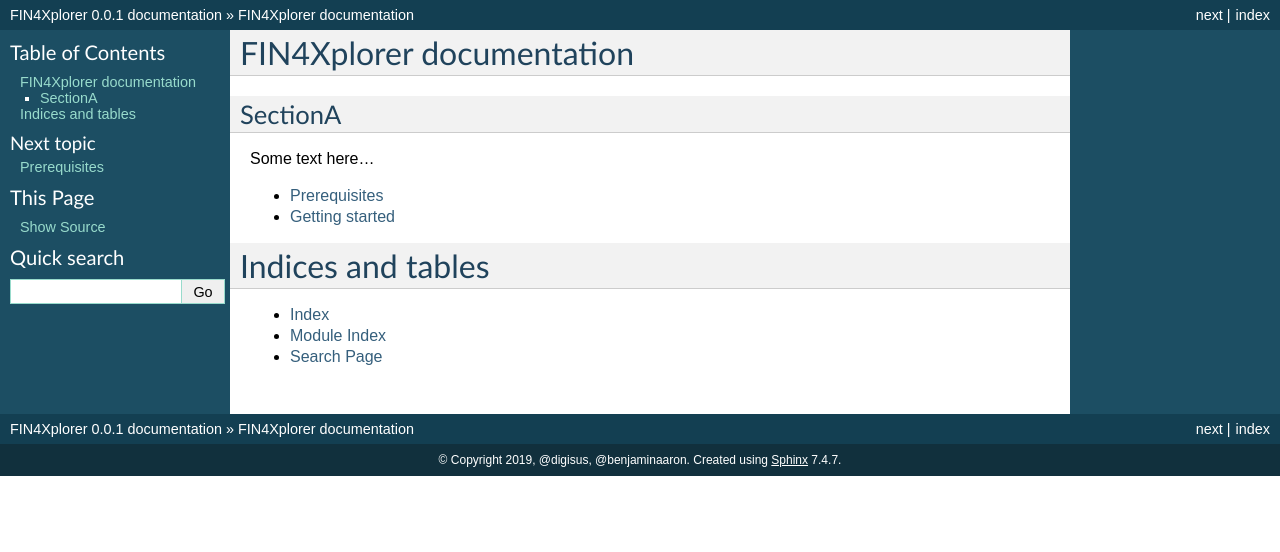
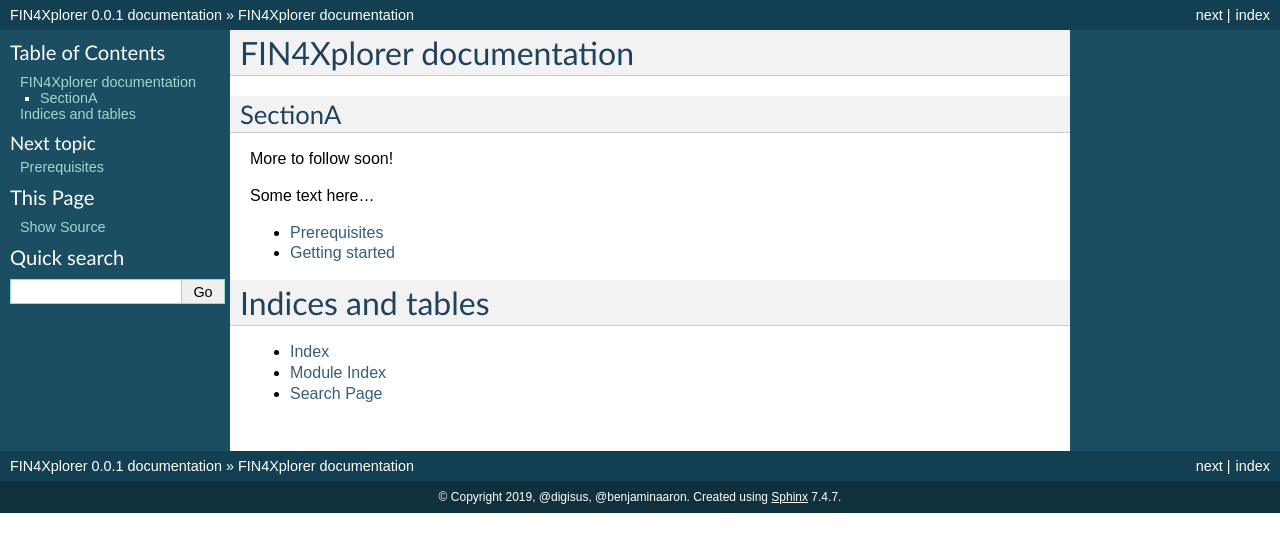
Before and after one commit to FuturICT2/FIN4Contracts, a Sphinx documentation site: the page built from docs/index.rst, in a window 1280 px wide. Shown: the top 552 px of the page. Built offline with Sphinx 7.4.7, drawn with Linux system fonts in a browser that asks for light colours.

Commit message:
Poc: minor translation change

```diff
--- a/docs/index.rst
+++ b/docs/index.rst
@@ -3,6 +3,8 @@
 
 SectionA
 ^^^^^^^^
+
+More to follow soon!
 
 Some text here...
 
```
Also changed, not shown: 1 other file.
